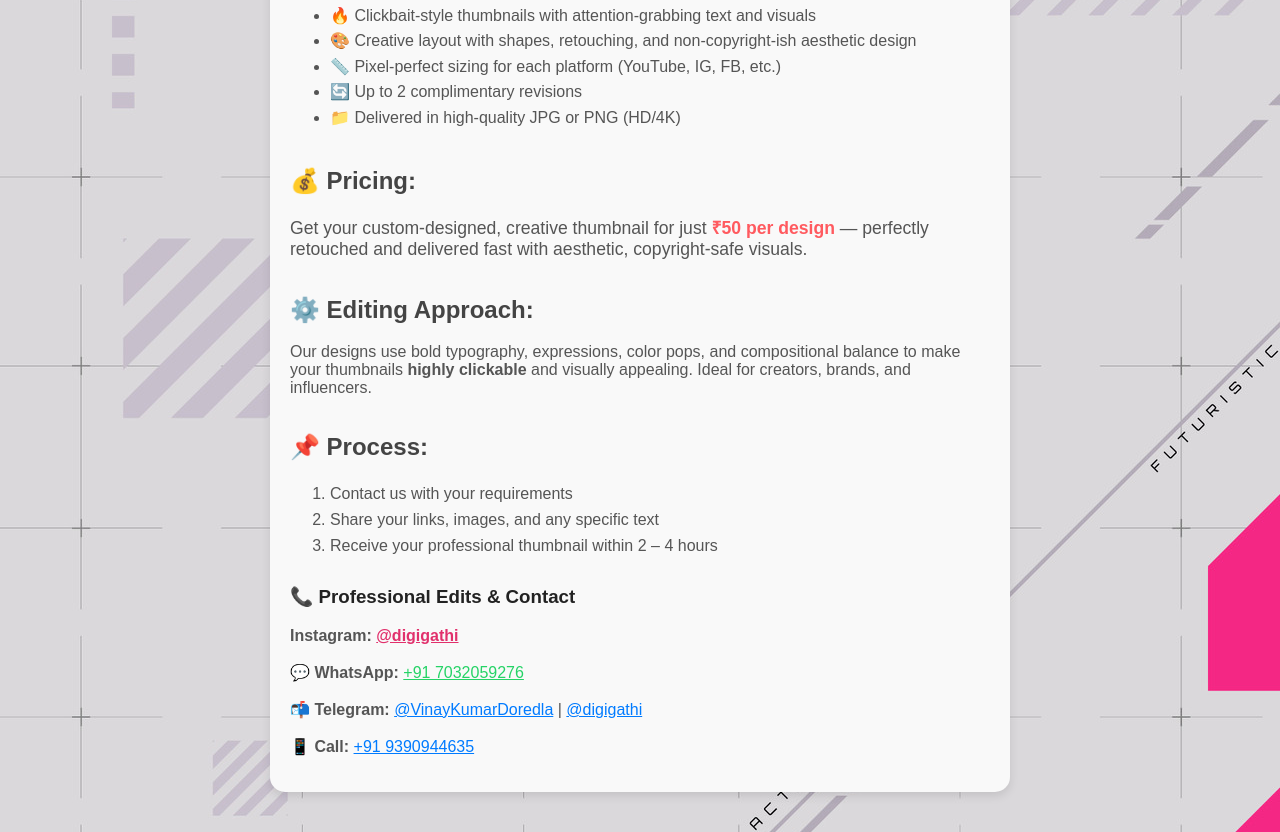
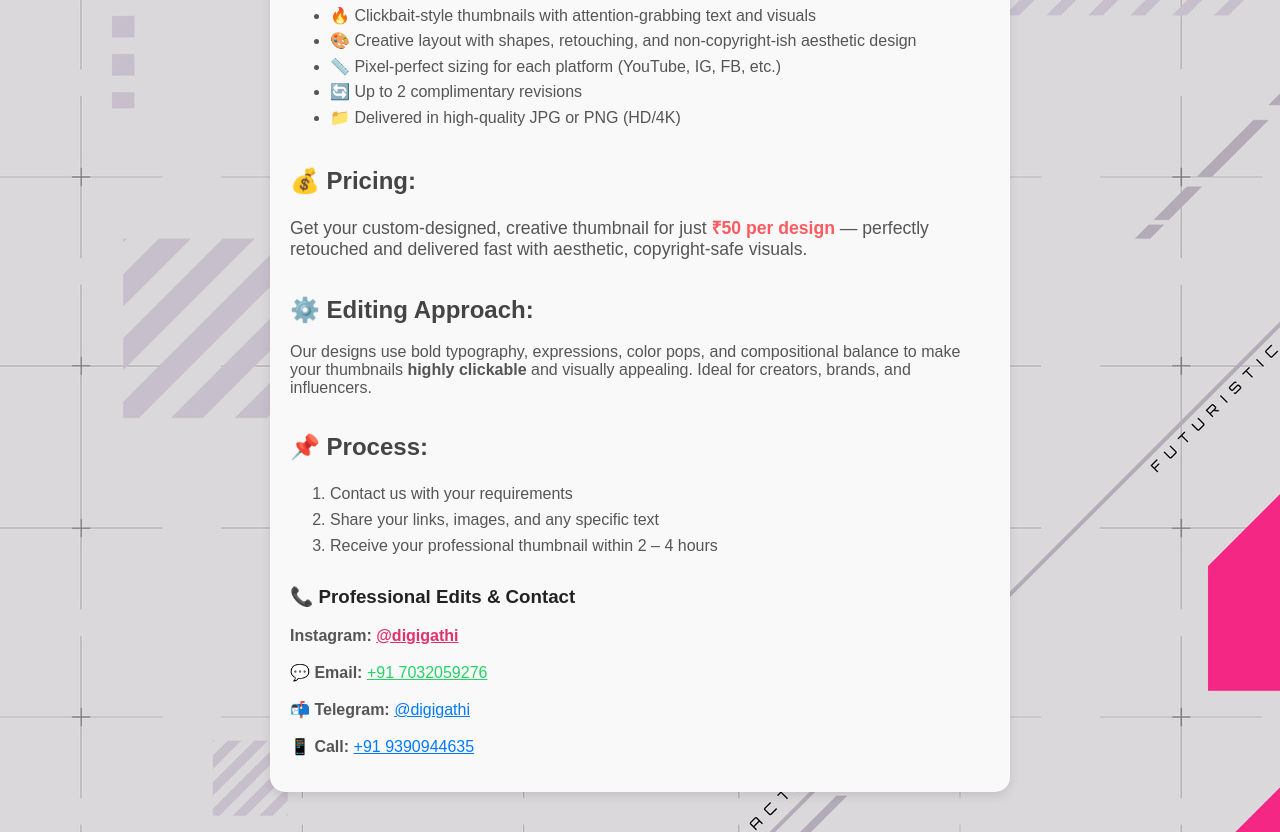
Before and after one commit to digigathi/Site, a plain HTML site: page Thumbnail/index.1.html in a window 1280 px wide. Shown: the part 1173-2005 px from the top of the page. Drawn offline with Linux system fonts and the light colour scheme; a web font is replaced by a local one.

Commit message:
Update index.1.html

```diff
--- a/Thumbnail/index.1.html
+++ b/Thumbnail/index.1.html
@@ -84,7 +84,7 @@
                 <li>Receive your professional thumbnail within 2 – 4 hours</li>
             </ol>
             <h3 style="margin-top: 1.5em; color: #222;">📞 Professional Edits & Contact</h3>
-            <p style="color: #555;"> <strong>Instagram: <a href="https://instagram.com/digigathi" style="color: #e1306c;" target="_blank">@digigathi</a><br><br>💬 WhatsApp:</strong> <a href="https://wa.me/917032059276?text=Thumbnail%20Edit" style="color: #25D366;">+91 7032059276</a> <br><br> <strong>📬 Telegram:</strong> <a href="https://t.me/digigathi?start=Thumbnail_Edit" style="color: #007bff;">@VinayKumarDoredla</a> | <a href="https://t.me/digigathi?start=Thumbnail_Edit" style="color: #007bff;">@digigathi</a> <br><br> <strong>📱 Call:</strong> <a href="tel:+919390944635" style="color: #007bff;">+91 9390944635</a> </p>
+            <p style="color: #555;"> <strong>Instagram: <a href="https://instagram.com/digigathi" style="color: #e1306c;" target="_blank">@digigathi</a><br><br>💬 Email:</strong> <a href="digigathi@gmail.com" style="color: #25D366;">+91 7032059276</a> <br><br> <strong>📬 Telegram:</strong> <a href="https://t.me/digigathi?text=Thumbnail%20Edit" style="color: #007bff;">@digigathi</a> <br><br> <strong>📱 Call:</strong> <a href="tel:+919390944635" style="color: #007bff;">+91 9390944635</a> </p>
         </section>
     </body>
 </html>
```
